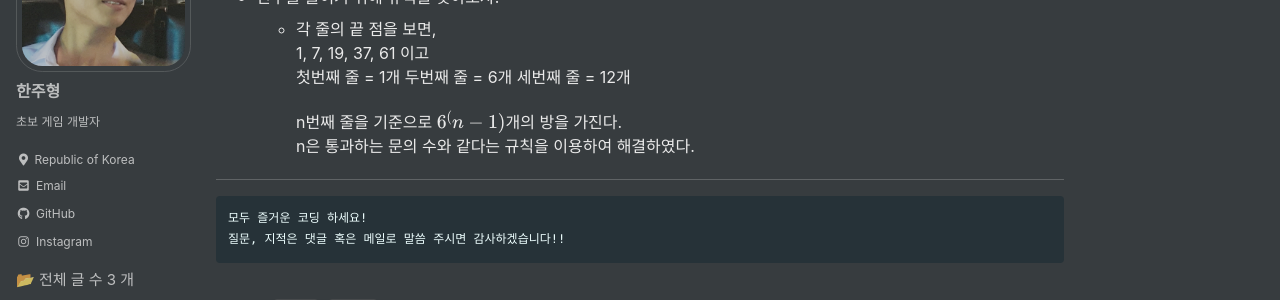
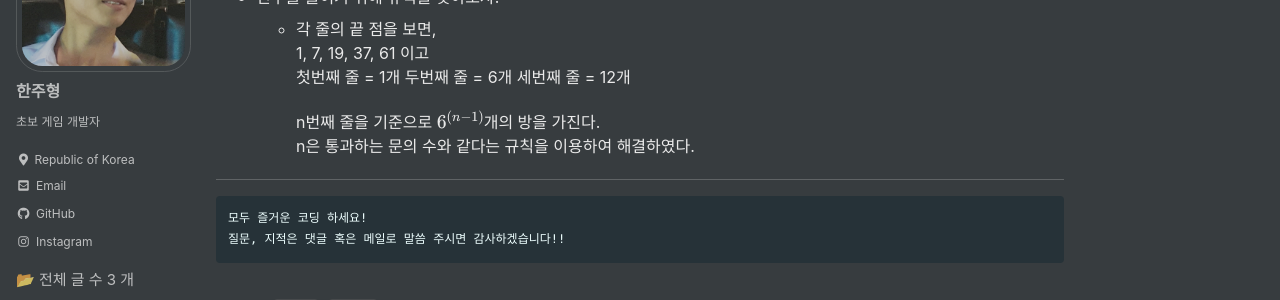
Before and after one commit to JuhyungHan/JuhyungHan.github.io, a Jekyll site: the page built from _posts/2023-01-09-BM1-Ex2.md, in a window 1280 px wide and 900 px high, scrolled down 1790 px. Shown: the part 151-451 px from the top of the window. Built offline with Jekyll 4.4.1, drawn with Linux system fonts in a browser that asks for light colours; cached includes are drawn as plain includes.

Commit message:
Update 2023-01-09-BM1-Ex2.md

```diff
--- a/_posts/2023-01-09-BM1-Ex2.md
+++ b/_posts/2023-01-09-BM1-Ex2.md
@@ -98,7 +98,7 @@ int Solution(int _N)
     두번째 줄 = 6개
     세번째 줄 = 12개
 
-    n번째 줄을 기준으로 $$6^(n - 1)$$개의 방을 가진다.
+    n번째 줄을 기준으로 $$6^{(n - 1)}$$개의 방을 가진다.
     n은 통과하는 문의 수와 같다는 규칙을 이용하여 해결하였다.
 
 
```
